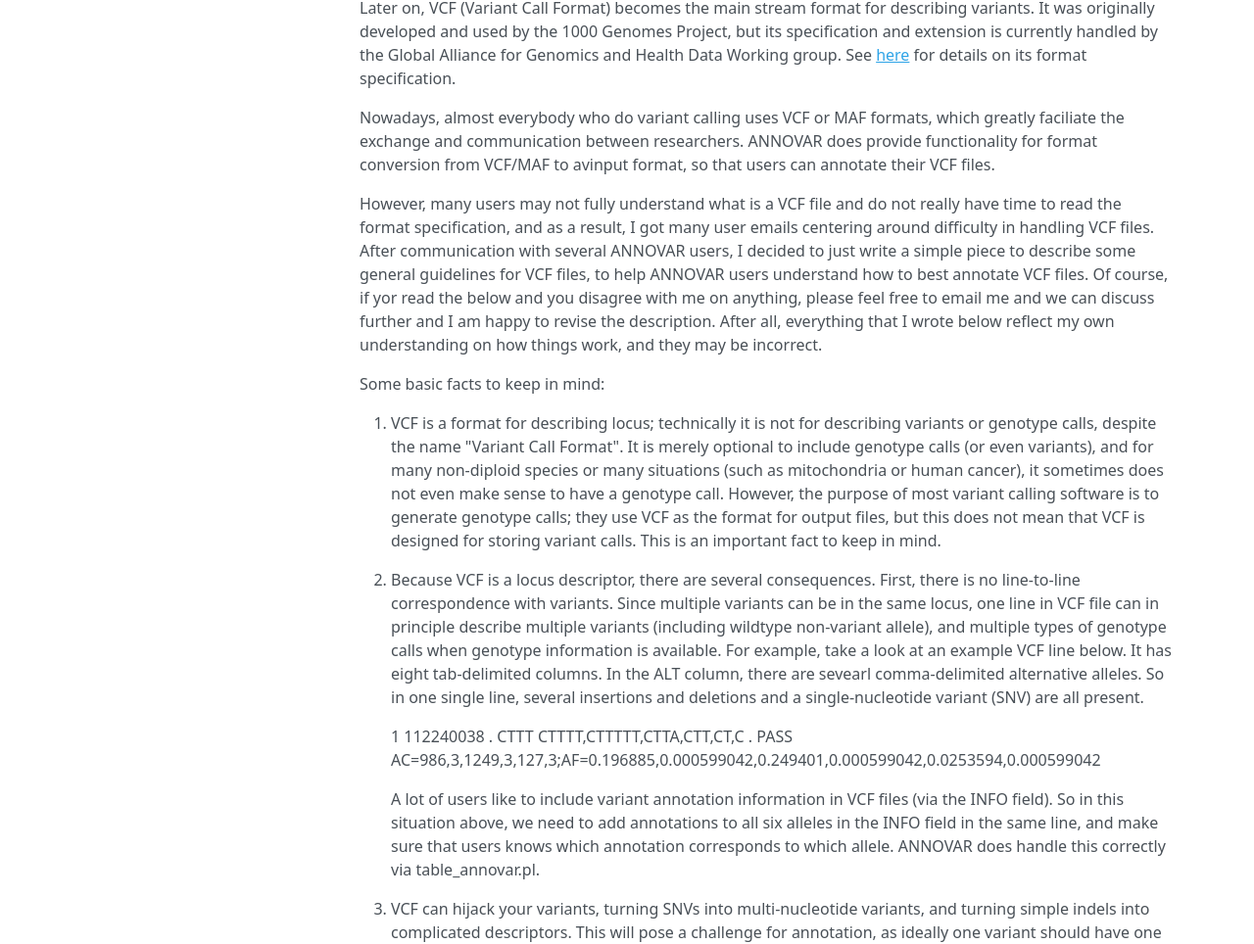
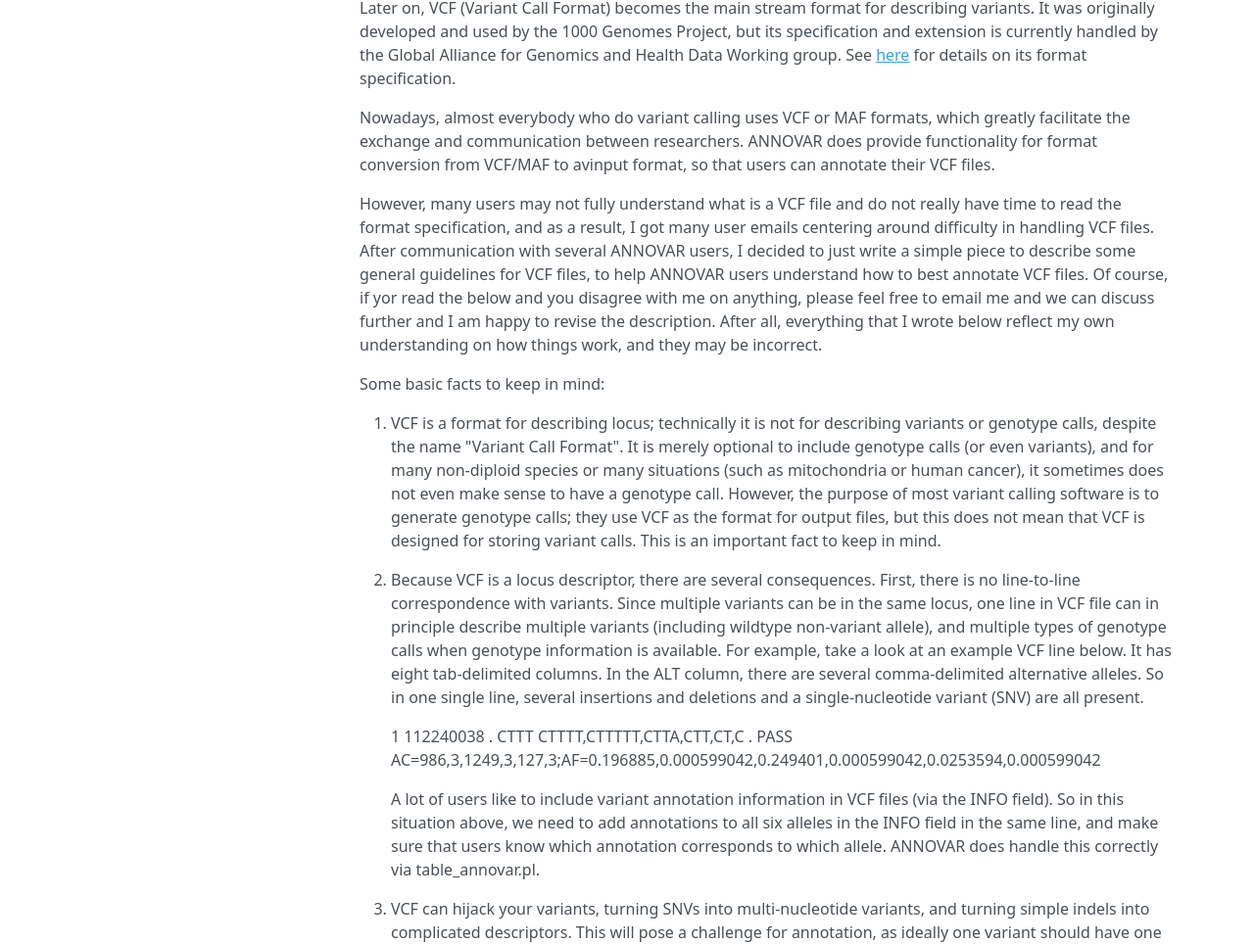
Before and after one commit to WGLab/doc-ANNOVAR, an MkDocs documentation site: the page built from docs/articles/VCF.md, in a window 1280 px wide and 1400 px high. Shown: the part 337-1301 px from the top of the window at 98% size. Built offline with MkDocs 1.6.1, drawn with Linux system fonts in a browser that asks for light colours; nearby versions of some CDN libraries; comment, search, counter and statistics services are not loaded; old or Windows-style settings are respelled for this version of MkDocs.

Commit message:
A few typos

```diff
--- a/docs/articles/VCF.md
+++ b/docs/articles/VCF.md
@@ -8,7 +8,7 @@ When ANNOVAR was originally developed, almost all variant callers (SamTools, SOA
 
 Later on, VCF (Variant Call Format) becomes the main stream format for describing variants. It was originally developed and used by the 1000 Genomes Project, but its specification and extension is currently handled by the Global Alliance for Genomics and Health Data Working group. See [here]( http://www.1000genomes.org/wiki/Analysis/Variant%20Call%20Format/vcf-variant-call-format-version-41) for details on its format specification.
 
-Nowadays, almost everybody who do variant calling uses VCF or MAF formats, which greatly faciliate the exchange and communication between researchers. ANNOVAR does provide functionality for format conversion from VCF/MAF to avinput format, so that users can annotate their VCF files.
+Nowadays, almost everybody who do variant calling uses VCF or MAF formats, which greatly facilitate the exchange and communication between researchers. ANNOVAR does provide functionality for format conversion from VCF/MAF to avinput format, so that users can annotate their VCF files.
 
 However, many users may not fully understand what is a VCF file and do not really have time to read the format specification, and as a result, I got many user emails centering around difficulty in handling VCF files. After communication with several ANNOVAR users, I decided to just write a simple piece to describe some general guidelines for VCF files, to help ANNOVAR users understand how to best annotate VCF files. Of course, if yor read the below and you disagree with me on anything, please feel free to email me and we can discuss further and I am happy to revise the description. After all, everything that I wrote below reflect my own understanding on how things work, and they may be incorrect.
 
@@ -16,11 +16,11 @@ Some basic facts to keep in mind:
 
 1. VCF is a format for describing locus; technically it is not for describing variants or genotype calls, despite the name "Variant Call Format". It is merely optional to include genotype calls (or even variants), and for many non-diploid species or many situations (such as mitochondria or human cancer), it sometimes does not even make sense to have a genotype call. However, the purpose of most variant calling software is to generate genotype calls; they use VCF as the format for output files, but this does not mean that VCF is designed for storing variant calls. This is an important fact to keep in mind.
 
-2. Because VCF is a locus descriptor, there are several consequences. First, there is no line-to-line correspondence with variants. Since multiple variants can be in the same locus, one line in VCF file can in principle describe multiple variants (including wildtype non-variant allele), and multiple types of genotype calls when genotype information is available. For example, take a look at an example VCF line below. It has eight tab-delimited columns. In the ALT column, there are sevearl comma-delimited alternative alleles. So in one single line, several insertions and deletions and a single-nucleotide variant (SNV) are all present.
+2. Because VCF is a locus descriptor, there are several consequences. First, there is no line-to-line correspondence with variants. Since multiple variants can be in the same locus, one line in VCF file can in principle describe multiple variants (including wildtype non-variant allele), and multiple types of genotype calls when genotype information is available. For example, take a look at an example VCF line below. It has eight tab-delimited columns. In the ALT column, there are several comma-delimited alternative alleles. So in one single line, several insertions and deletions and a single-nucleotide variant (SNV) are all present.
 
     1	112240038	.	CTTT	CTTTT,CTTTTT,CTTA,CTT,CT,C	.	PASS	AC=986,3,1249,3,127,3;AF=0.196885,0.000599042,0.249401,0.000599042,0.0253594,0.000599042
 
-    A lot of users like to include variant annotation information in VCF files (via the INFO field). So in this situation above, we need to add annotations to all six alleles in the INFO field in the same line, and make sure that users knows which annotation corresponds to which allele. ANNOVAR does handle this correctly via table_annovar.pl.
+    A lot of users like to include variant annotation information in VCF files (via the INFO field). So in this situation above, we need to add annotations to all six alleles in the INFO field in the same line, and make sure that users know which annotation corresponds to which allele. ANNOVAR does handle this correctly via table_annovar.pl.
 
 3. VCF can hijack your variants, turning SNVs into multi-nucleotide variants, and turning simple indels into complicated descriptors. This will pose a challenge for annotation, as ideally one variant should have one and only one way to be described in a given reference genome. Take the CTTT->CTTA change above as an example, it should be simply a T->A SNV, but because the deletion/insertion hijack the locus, it is written as CTTT->CTTA rather than T->A. Considering that an allele frequency database (say 1000 Genomes Project frequency database) would only have T->A but not CTTT->CTTA, then this variant will be missed by annotation software as a private variant, even if it is actually observed in 1000G.
 
```
